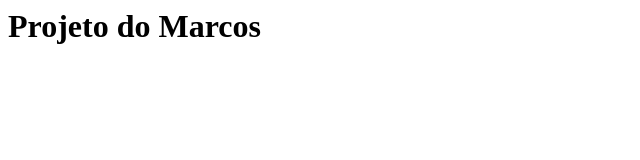
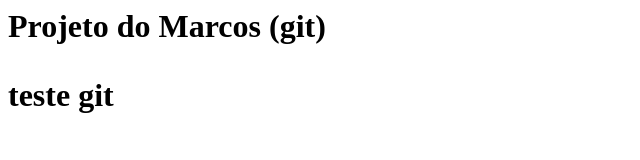
Before and after one commit to markimbh/curso-git, a plain HTML site: page index.html in a window 1280 px wide. Shown: the whole page, without its empty margins (0-640 px from the left). Drawn offline with Linux system fonts and the light colour scheme.

Commit message:
Alteração no arquivo

```diff
--- a/index.html
+++ b/index.html
@@ -2,6 +2,7 @@
 	<head>
 	</head>
 	<body>
-		<h1>Projeto do Marcos</h>
+		<h1>Projeto do Marcos (git)</h>
+		<p>teste git</p>
 	</body>
 </html>
```
